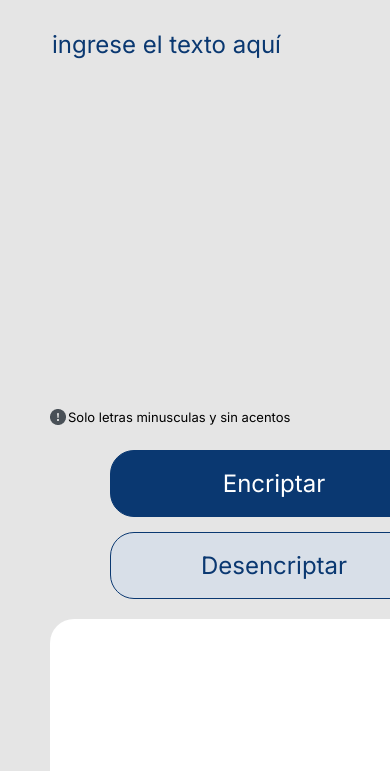
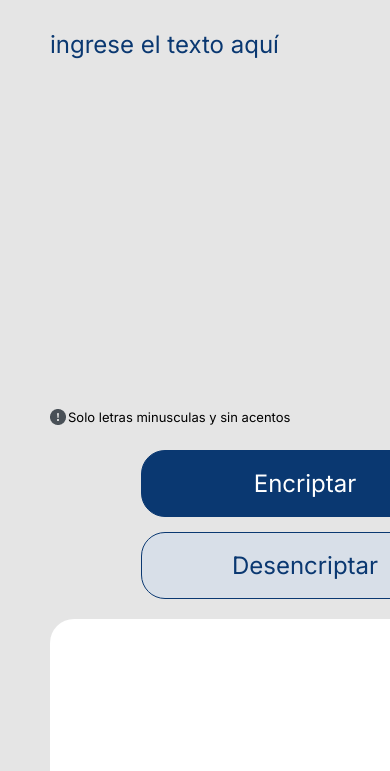
Before and after one commit to daniel-zrt/Encriptador, a plain HTML site: page index.htm in a window 390 px wide. Shown: the part 71-842 px from the top of the page. Drawn offline with Linux system fonts and the light colour scheme.

Commit message:
mejora de sintaxis

```diff
--- a/style.css
+++ b/style.css
@@ -15,9 +15,6 @@
 
 main{
     display: flex;
-    margin-bottom: 50px;
-    margin-bottom: 0;
-
 }
 
 .textboton{
@@ -154,22 +151,32 @@ p{
 @media screen and (max-width:480px) {
     main {
         display: block;
+        width: fit-content;
         margin-left: auto;
         margin-right: auto;
     }
 
+    body{
+        width: fit-content;
+    }
+
     .textboton{
+        padding: 0;
+    }
+
+    .input-texto, .advertencia{
         padding-left: 50px;
     }
 
     .botones{
         display: block;
+        text-align: center;
     }
 
     .btn-desencriptar, .btn-encriptar{
         margin: 0;
         margin-top: 15px;
-        margin-left: 60px;
+
     }
 
     .input-texto{
@@ -181,4 +188,8 @@ p{
         margin-left: auto;
         margin-right: auto;
     }
+
+    .copiar{
+        text-align: center;
+    }
 }
```
